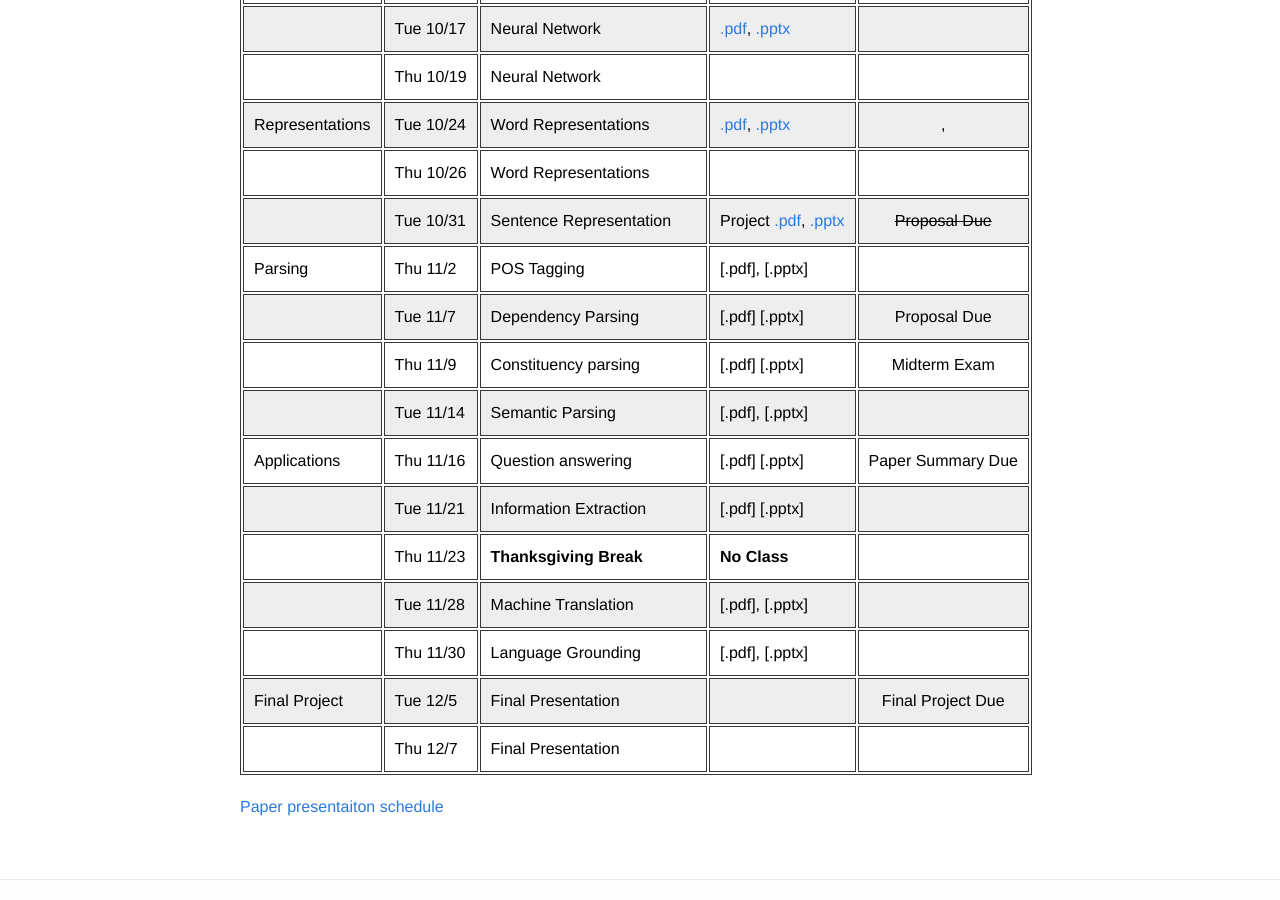
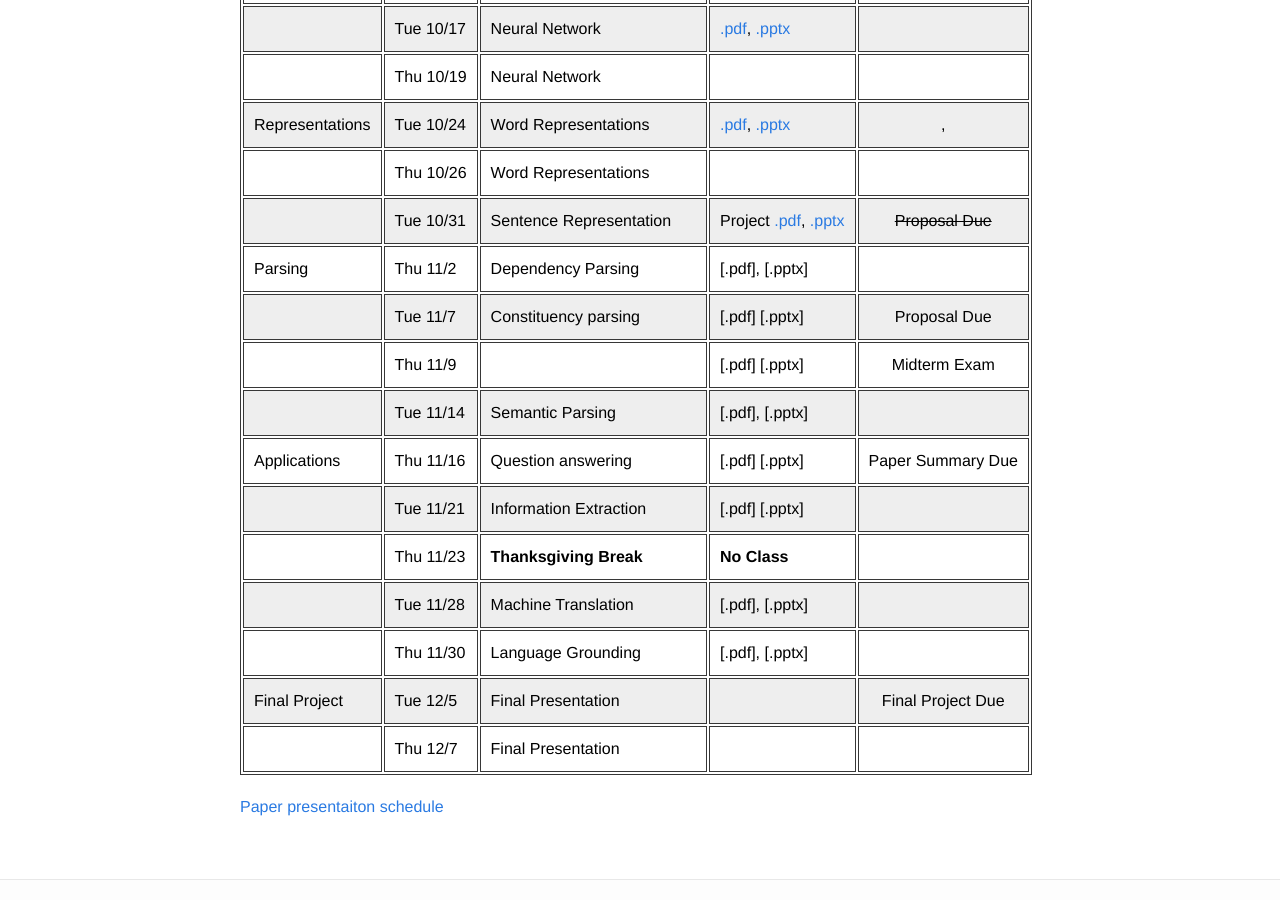
Before and after one commit to uclanlp/CS269-17, a Jekyll site: the page built from 2_syllabus.md, in a window 1280 px wide and 900 px high, scrolled down 567 px. Built offline with Jekyll 4.4.1, drawn with Linux system fonts in a browser that asks for light colours.

Commit message:
Update 2_syllabus.md

```diff
--- a/2_syllabus.md
+++ b/2_syllabus.md
@@ -20,9 +20,9 @@ The following schedule is subjected to change.
  Representations | Tue 10/24 | Word Representations | [.pdf](slides/CS269-06.pdf), [.pptx](slides/CS269-06.pdf) |,
  | Thu 10/26 | Word Representations|  |
  | Tue 10/31 | Sentence Representation | Project [.pdf](slides/CS269-Project.pdf), [.pptx](slides/CS269-Project.pptx)|  ~~Proposal Due~~
- Parsing | Thu 11/2 | POS Tagging| [.pdf], [.pptx] 	|
- | Tue 11/7 | Dependency Parsing | [.pdf] [.pptx] | Proposal Due
- | Thu 11/9 | Constituency parsing  | [.pdf] [.pptx] | Midterm Exam
+ Parsing | Thu 11/2 |  Dependency Parsing | [.pdf], [.pptx] 	|
+ | Tue 11/7 | Constituency parsing | [.pdf] [.pptx] | Proposal Due
+ | Thu 11/9 |   | [.pdf] [.pptx] | Midterm Exam
  | Tue 11/14 | Semantic Parsing | [.pdf], [.pptx]|
  Applications | Thu 11/16 | Question answering | [.pdf] [.pptx] | Paper Summary Due
  | Tue 11/21 | Information Extraction | [.pdf] [.pptx] |
```
